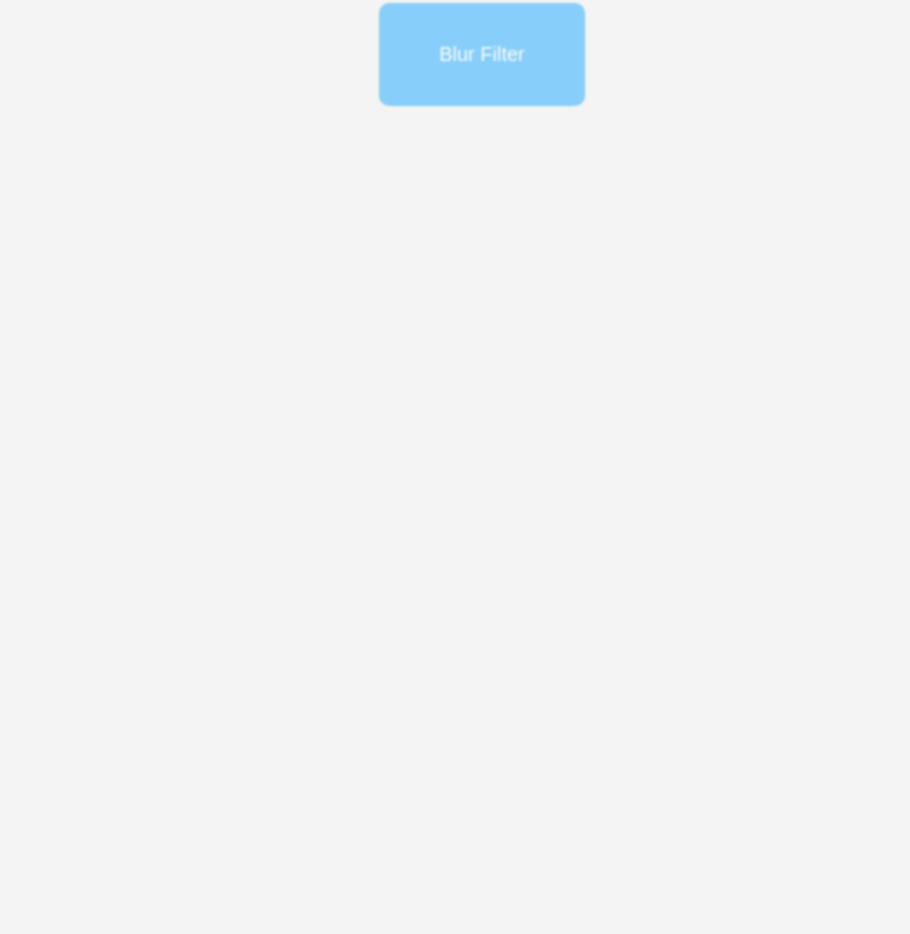
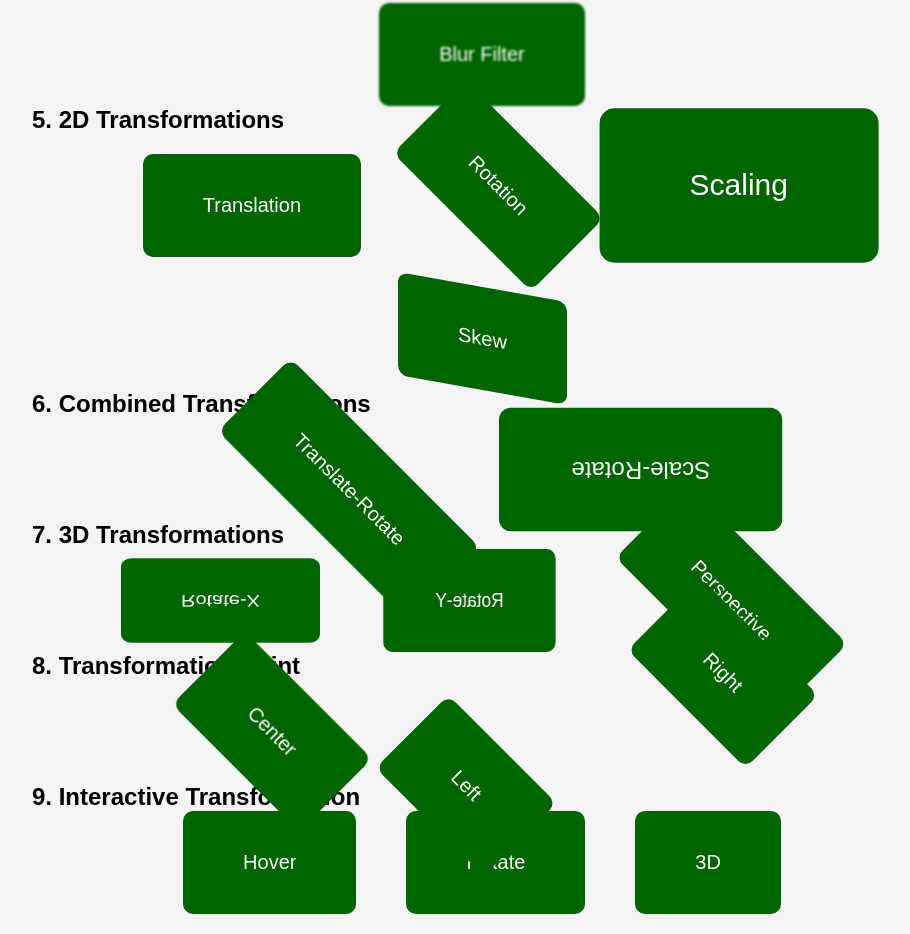
Before and after one commit to daniia88/HTML-CSS, a plain HTML site: page DecorativeCss/index.html in a window 1280 px wide. Shown: the part 458-1392 px from the top of the page, without its empty margins (158-1068 px from the left). Before the commit the page ends 800 px from the top, so only its background shows below. Drawn offline with Linux system fonts and the light colour scheme.

Commit message:
feat: Transform CSS

```diff
--- a/DecorativeCss/index.html
+++ b/DecorativeCss/index.html
@@ -40,5 +40,46 @@
                 <div class="example-box filter-blur">Blur Filter</div>
             </div>
         </section>
+
+        <section class="main-section">
+            <h2 class="main-section__title">5. 2D Transformations</h2>
+            <div class="example-row">
+                <div class="example-box translate">Translation</div>
+                <div class="example-box rotate">Rotation</div>
+                <div class="example-box scale">Scaling</div>
+                <div class="example-box skew">Skew</div>
+            </div>
+        </section>
+
+        <section class="main-section">
+            <h2 class="main-section__title">6. Combined Transformations</h2>
+            <div class="example-row">
+                <div class="example-box translate-rotate">Translate-Rotate</div>
+                <div class="example-box scale-rotate">Scale-Rotate</div>
+        </section>
+
+        <section class="main-section">
+            <h2 class="main-section__title">7. 3D Transformations</h2>
+            <div class="example-row">
+                <div class="example-box rotate-x">Rotate-X</div>
+                <div class="example-box rotate-y">Rotate-Y</div>
+                <div class="example-box perspective-basic">Perspective</div>
+        </section>
+
+        <section class="main-section">
+            <h2 class="main-section__title">8. Transformation Point</h2>
+            <div class="example-row">
+                <div class="example-box point-center">Center</div>
+                <div class="example-box point-left">Left</div>
+                <div class="example-box point-right">Right</div>
+        </section>
+
+        <section class="main-section">
+            <h2 class="main-section__title">9. Interactive Transformation</h2>
+            <div class="example-row">
+                <div class="example-box hover-scale">Hover</div>
+                <div class="example-box hover-rotate">Rotate</div>
+                <div class="example-box hover-3d">3D</div>
+        </section>
 </body>
 </html>
--- a/DecorativeCss/style.css
+++ b/DecorativeCss/style.css
@@ -29,12 +29,13 @@ body {
 
 .example-row {
     display: flex;
+    flex-wrap: wrap;
     justify-content: center;
-    gap: 30px;
+    gap: 50px;
 }
 
 .example-box {
-    background-color: lightskyblue;
+    background-color: darkgreen;
     color: white;
     padding: 40px 60px;
     border-radius: 10px;
@@ -82,3 +83,69 @@ body {
 .filter-blur {
     filter: blur(1px);
 }
+
+.translate {
+    transform: translate(10px, 20px); /*First value is X axis, second is Y axis*/
+}
+
+.rotate {
+    transform: rotate(45deg);
+}
+
+.scale {
+    transform: scale(1.5); /*Container increased by 50%*/
+}
+
+.skew {
+    transform: skew(0deg, 10deg); /*Same X and Y axis values*/
+}
+
+.translate-rotate {
+    transform: translate(10px, 20px) rotate(45deg);
+}
+
+.scale-rotate {
+    transform: scale(1.2) rotate(180deg);
+}
+
+.rotate-x {
+    transform: rotateX(145deg);
+}
+
+.rotate-y {
+    transform: rotateY(150deg);
+}
+
+.perspective-basic {
+    transform: perspective(100px) rotate(45deg);
+}
+
+.point-center {
+    transform-origin: center;
+    transform: rotate(45deg);
+}
+
+.point-left {
+    transform-origin: left;
+    transform: rotate(45deg);
+}
+
+.point-right {
+    transform-origin: right;
+    transform: rotate(45deg);
+}
+
+.hover-scale:hover {
+    transition: transform 0.3s ease-in-out;
+    transform: scale(1.2);
+}
+
+.hover-rotate:hover {
+    transition: transform 1s ease-in;
+    transform: rotate(180deg);
+}
+
+.hover-3d:hover {
+    transition: transform 1s ease-out;
+    transform: perspective(100px) rotateX(50deg);
+}
```
